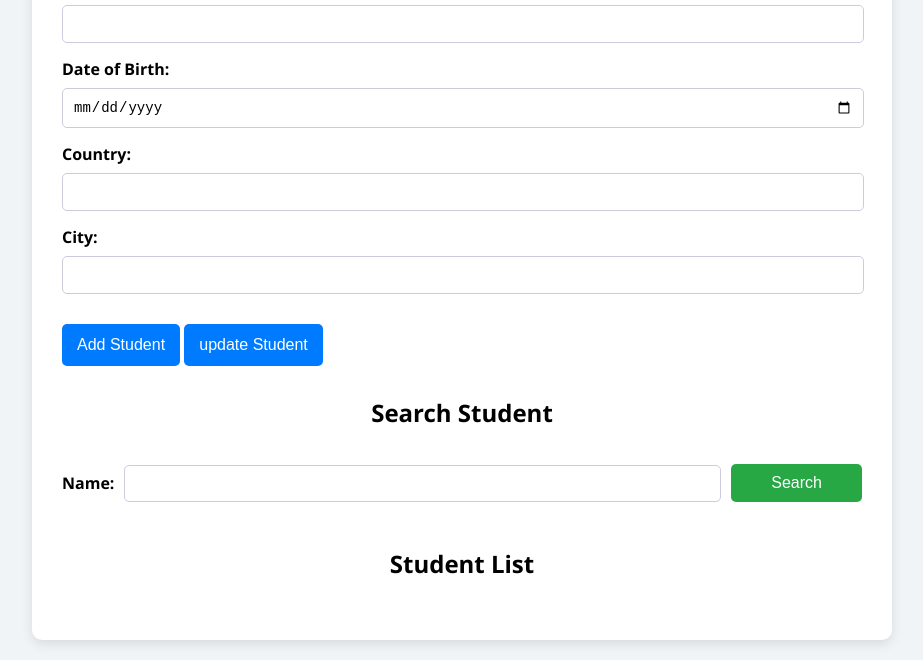
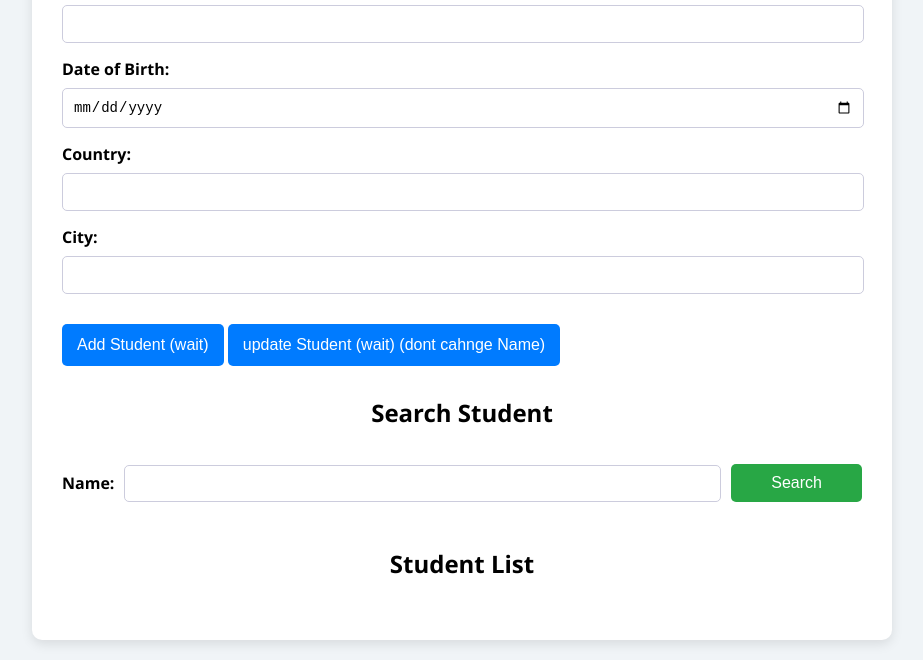
Before and after one commit to waelprogrammer/UseMongoDB, a website: page index.html in a window 1280 px wide. Shown: the part 159-819 px from the top of the page, without its empty margins (178-1101 px from the left). Drawn offline with Linux system fonts and the light colour scheme; no server answers.

Commit message:
Update index.html

```diff
--- a/index.html
+++ b/index.html
@@ -25,8 +25,8 @@
                 <label for="city">City:</label>
                 <input type="text" id="city" name="city" class="input" required>
 
-                <button type="button" id="addStudentButton" class="btn primary">Add Student</button>
-                <button type="button" id="updateStudentButton" class="btn primary">update Student</button>
+                <button type="button" id="addStudentButton" class="btn primary">Add Student (wait)</button>
+                <button type="button" id="updateStudentButton" class="btn primary">update Student (wait) (dont cahnge Name)</button>
             </form>
         </div>
 
```
